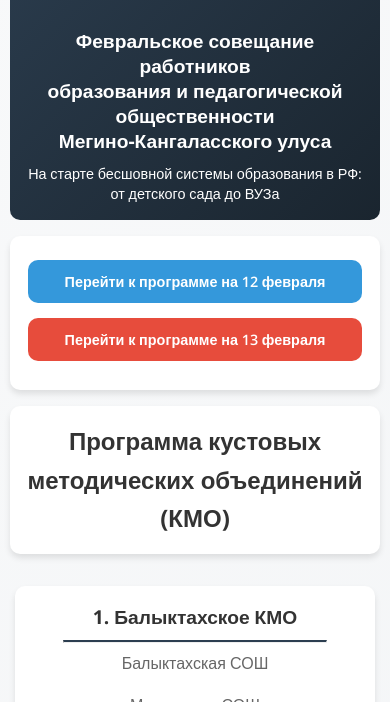
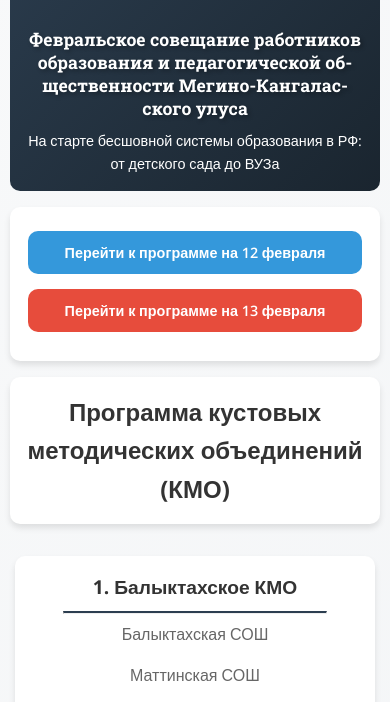
Before and after one commit to ruo-mk/february_meeting, a plain HTML site: page index.html in a window 390 px wide. Shown: the part 130-832 px from the top of the page. Drawn offline with nearby package versions, Linux system fonts and the light colour scheme.

Commit message:
word-break

```diff
--- a/css/style.css
+++ b/css/style.css
@@ -50,32 +50,18 @@ body {
     }
 
 .header-content h1 {
-    font-size: 1.8rem;
-    line-height: 1.3;
-    margin-bottom: 10px;
-    word-break: normal;
-    overflow-wrap: break-word;
+    font-family: 'Roboto Slab', serif;
+    font-size: 2.2rem;
+    margin-bottom: 0.5rem;
     text-align: center;
-
-
-    hyphens: none; /* Запрещаем переносы с дефисами */
-    -webkit-hyphens: none; /* Для Safari */
-    -moz-hyphens: none; /* Для Firefox */
+    text-shadow: 2px 2px 4px rgba(0, 0, 0, 0.3);
+    overflow-wrap: normal; /* Переносим только по пробелам */
+    word-break: keep-all; /* Не разрываем слова */
 }
-.header-subtitle {
-    font-size: 0.9rem;
-    line-height: 1.4;
-    word-break: break-word;
-    overflow-wrap: anywhere;
-    text-align:center;
+.header-content p {
+    text-align: center;
 }
 
-.h1-line {
-    display: block;
-    word-break: keep-all;
-    white-space: normal;
-    text-align: center
-}
 
 .header-logo img {
   height: auto;
@@ -274,31 +260,13 @@ body {
     .header-content {
         display: block;
         margin-top: 1rem;
-        word-break: break-all;
-        overflow-wrap: break-word;
-        hyphens: none;
     }
-
         .header-content h1 {
             font-size: 1.4rem;
             line-height: 1.3;
-            word-break: break-all;
-            overflow-wrap: break-word;
-            hyphens: none;
         }
 
-    .h1-line {
-        word-break: normal;
-        overflow-wrap: break-word;
-        hyphens: auto;
-    }
 
-    .header-subtitle {
-        font-size: 0.9rem;
-        line-height: 1.4;
-        word-break: break-word;
-        overflow-wrap: anywhere;
-    }
 
     .header-content p {
         font-size: 0.9rem;
@@ -473,18 +441,7 @@ body {
     }
 
     .header-content h1 {
-        font-size: 1.2rem;
-    }
-
-    /* Разбиваем длинные слова с мягкими переносами */
-    .header-content {
-        word-break: break-word;
-        overflow-wrap: anywhere;
-    }
-
-    /* Добавляем мягкие переносы для сложных слов */
-    .h1-line::after {
-        content: '';
+        font-size: 1.1rem;
     }
 
     .kmo-card {
```
